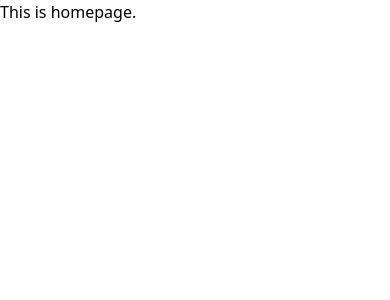
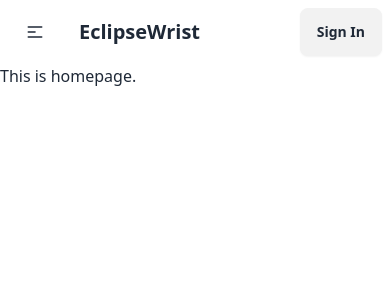
Before and after one commit to nahidraz23/eclipse-wrist-client, a React (Vite) app: page / in a window 390 px wide. Shown: the top 300 px of the page. Built offline with nearby package versions, Linux system fonts and the light colour scheme; a web font is replaced by a local one.

Commit message:
Navbar implemented

```diff
--- a/index.html
+++ b/index.html
@@ -1,5 +1,5 @@
 <!doctype html>
-<html lang="en">
+<html lang="en" data-theme="light">
   <head>
     <meta charset="UTF-8" />
     <link rel="icon" type="image/svg+xml" href="/favicon.png" />
--- a/package.json
+++ b/package.json
@@ -25,6 +25,7 @@
     "@types/react-dom": "^18.3.0",
     "@vitejs/plugin-react": "^4.3.1",
     "autoprefixer": "^10.4.20",
+    "daisyui": "^4.12.10",
     "eslint": "^9.8.0",
     "eslint-plugin-react": "^7.35.0",
     "eslint-plugin-react-hooks": "^5.1.0-rc.0",
--- /dev/null
+++ b/src/componenets/Navabar.jsx
@@ -0,0 +1,57 @@
+import React from 'react';
+import { NavLink } from 'react-router-dom';
+
+const Navabar = () => {
+
+    const navLinks = (
+        <div className='flex gap-8 text-lg'>
+            <NavLink>Home</NavLink>
+            <NavLink>Men's Collection</NavLink>
+            <NavLink>Women's Collection</NavLink>
+            <NavLink>About us</NavLink>
+        </div>
+    )
+
+    return (
+        <div className="navbar bg-base-100">
+            <div className="navbar-start">
+                <div className="dropdown">
+                    <div tabIndex={0} role="button" className="btn btn-ghost lg:hidden">
+                        <svg
+                            xmlns="http://www.w3.org/2000/svg"
+                            className="h-5 w-5"
+                            fill="none"
+                            viewBox="0 0 24 24"
+                            stroke="currentColor">
+                            <path
+                                strokeLinecap="round"
+                                strokeLinejoin="round"
+                                strokeWidth="2"
+                                d="M4 6h16M4 12h8m-8 6h16" />
+                        </svg>
+                    </div>
+                    <ul
+                        tabIndex={0}
+                        className="menu menu-sm dropdown-content bg-base-100 rounded-box z-[1] mt-3 w-52 p-2 shadow">
+                        {
+                            navLinks
+                        }
+                    </ul>
+                </div>
+                <a className="btn btn-ghost text-xl">EclipseWrist</a>
+            </div>
+            <div className="navbar-center hidden lg:flex">
+                <ul className="menu menu-horizontal px-1">
+                    {
+                        navLinks
+                    }
+                </ul>
+            </div>
+            <div className="navbar-end">
+                <a className="btn">Sign In</a>
+            </div>
+        </div>
+    );
+};
+
+export default Navabar;
--- a/src/layouts/MainLayout.jsx
+++ b/src/layouts/MainLayout.jsx
@@ -1,9 +1,11 @@
 import React from 'react';
 import { Outlet } from 'react-router-dom';
+import Navabar from '../componenets/Navabar';
 
 const MainLayout = () => {
     return (
         <div>
+            <Navabar></Navabar>
             <Outlet></Outlet>
         </div>
     );
--- a/tailwind.config.js
+++ b/tailwind.config.js
@@ -3,7 +3,6 @@ export default {
   content: [
     "./index.html",
     "./src/**/*.{js,ts,jsx,tsx}",
-    './node_modules/preline/preline.js',
   ],
   theme: {
     extend: {
@@ -12,6 +11,6 @@ export default {
     },
   },
   plugins: [
-    require('preline/plugin'),
+    require('daisyui')
   ],
 }
```
Also changed, not shown: 1 other file (tests, documents, lock files or other folders).
